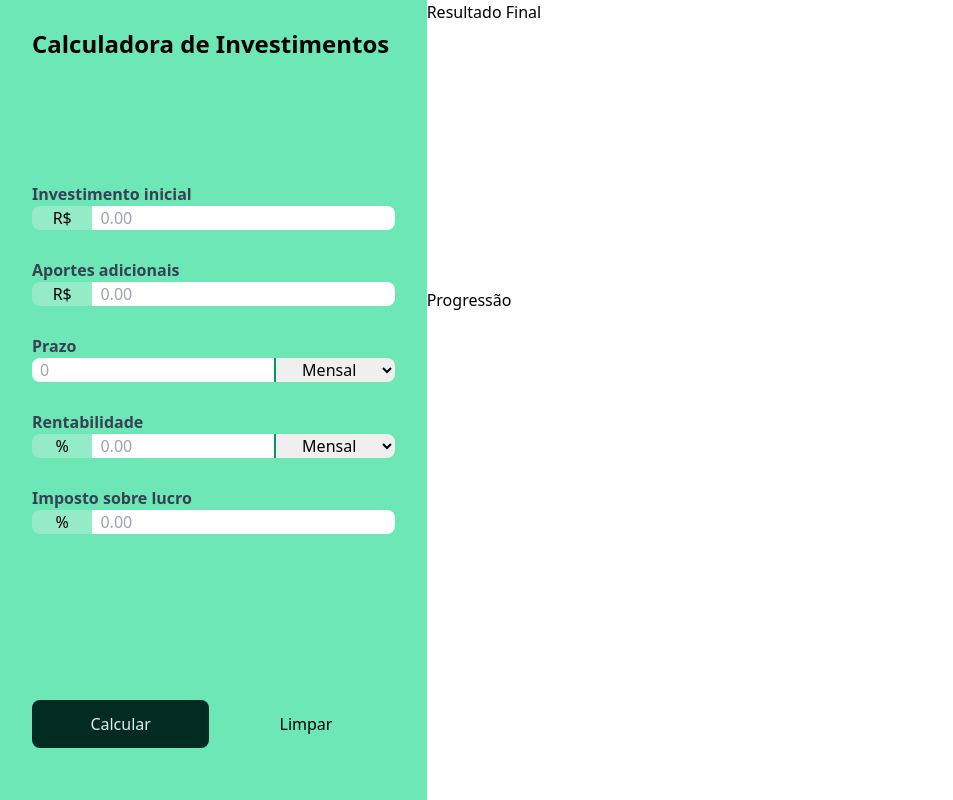
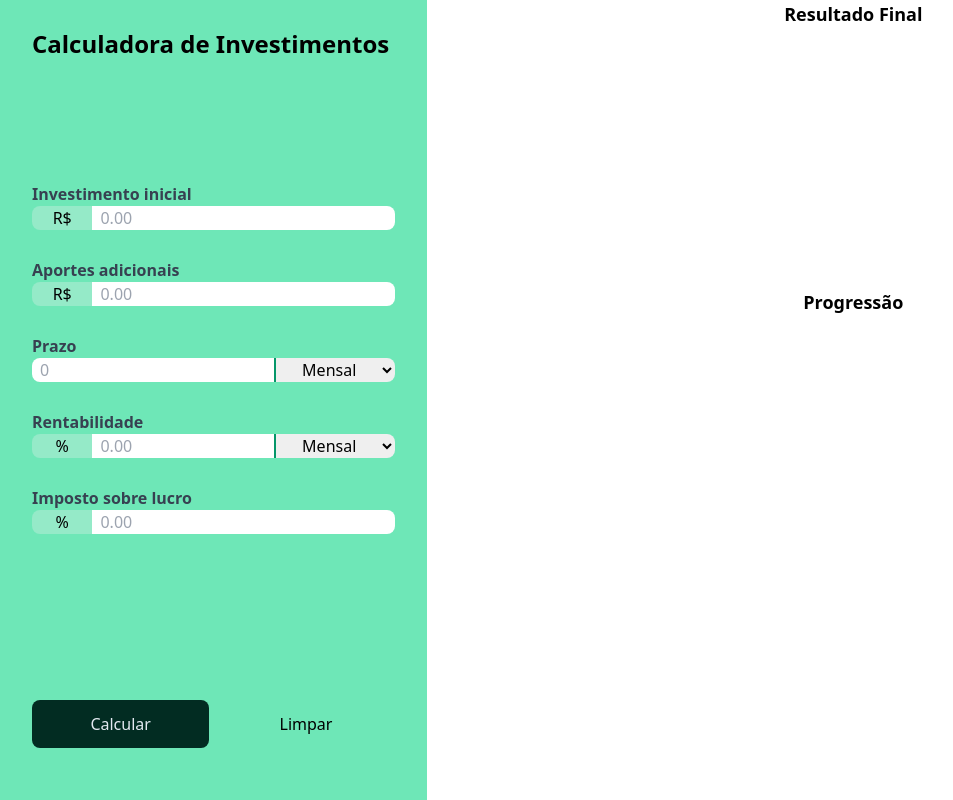
Before and after one commit to sergionics/projetoCalculadoraInvestimentos, a website built with Vite: page index.html in a window 1280 px wide. Shown: the whole page, without its empty margins (0-953 px from the left). Built offline with nearby package versions, Linux system fonts and the light colour scheme.

Commit message:
finalizando grafico

```diff
--- a/index.html
+++ b/index.html
@@ -82,14 +82,14 @@
             <button id="reset-button" class="w-1/2  rounded-lg  hover:bg-emerald-500">Limpar</button>
         </div>
     </aside>
-    <main class=h-full>
-        <section id="charts-container">
-            <div class="h-[36dvh]">
-                <p>Resultado Final</p>
+    <main class="row-span-2 col-span-2">
+        <section id="charts-container" class="h-full">
+            <div class="h-[36dvh] flex flex-col items-center pb-10">
+                <p class="font-bold text-lg">Resultado Final</p>
                 <canvas id="final-money-distribuition"></canvas>
             </div>
-            <div class="h-[56dvh]">
-                <p>Progressão</p>
+            <div class="h-[56dvh]  flex flex-col items-center">
+                <p class="font-bold text-lg">Progressão</p>
                 <canvas id="progression"></canvas>
             </div>
         </section>
```
